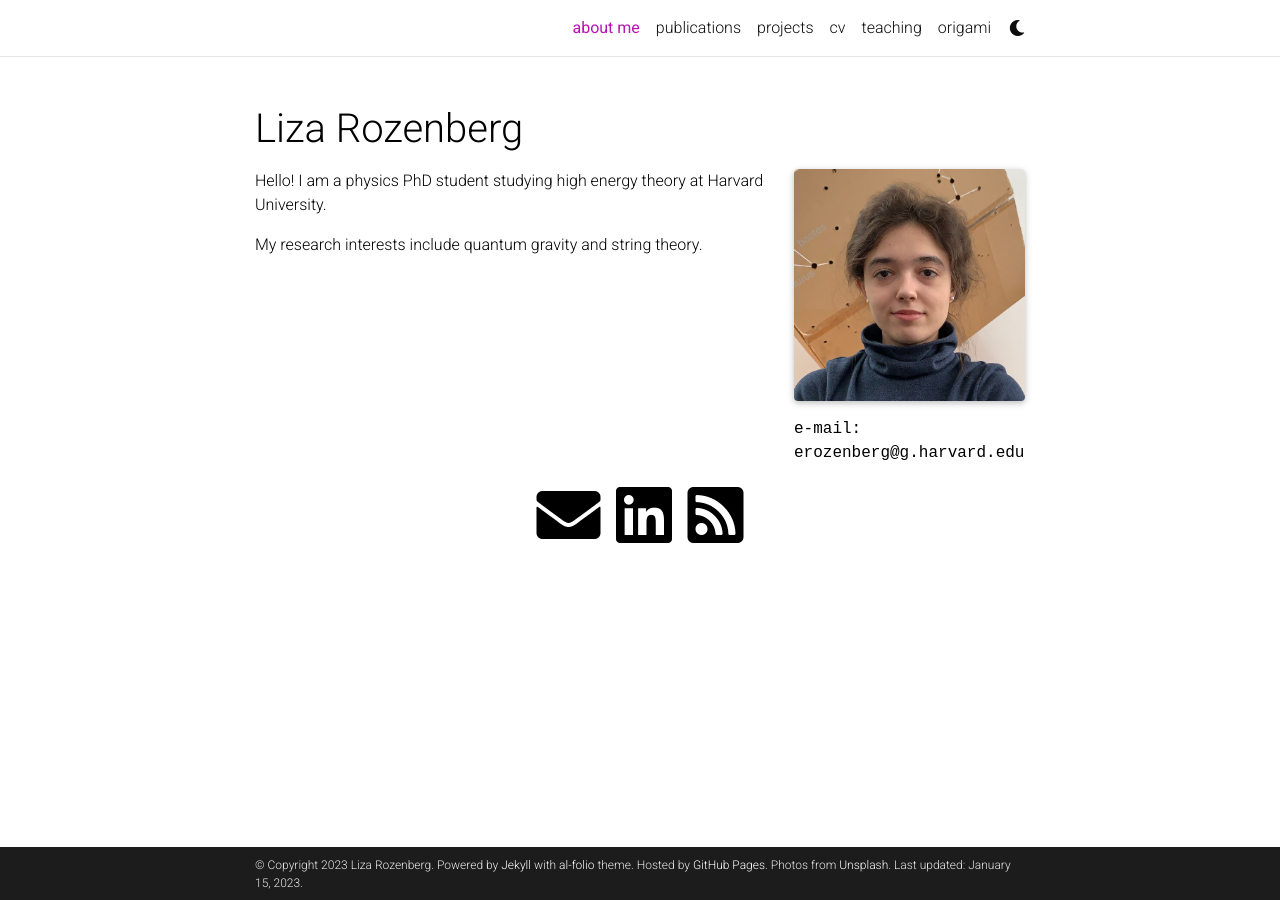
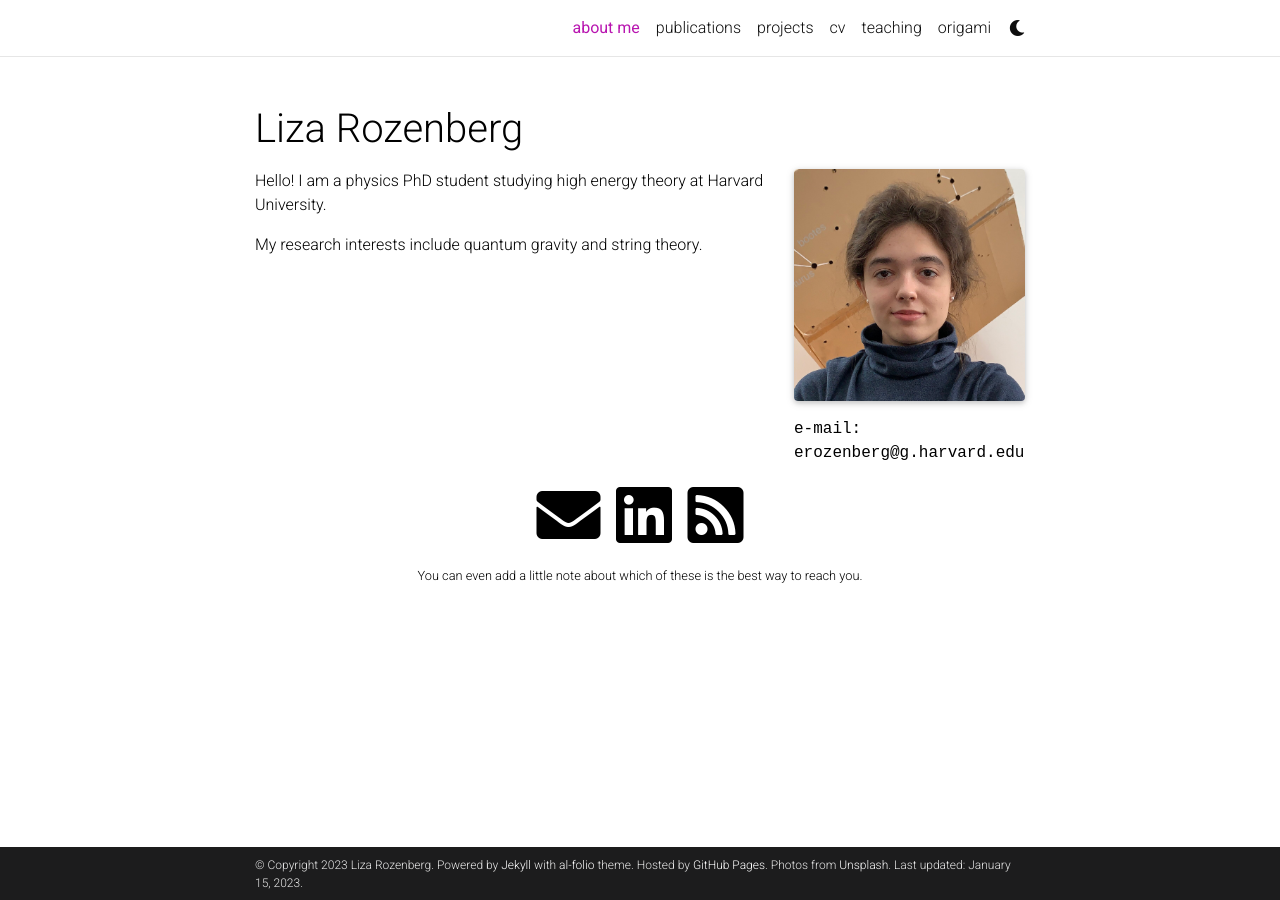
Before and after one commit to acequark/acequark.github.io, a Jekyll site: the page built from _pages/about.md, in a window 1280 px wide. Built offline with Jekyll 4.4.1, drawn with Linux system fonts in a browser that asks for light colours; full-size pictures stand in for the smaller copies a plugin makes; comment, search, counter and statistics services are not loaded; a style sheet for code colours, icons or effects is not loaded; some of the changed lines change nothing that is shown.

Commit message:
Update _config.yml

```diff
--- a/_config.yml
+++ b/_config.yml
@@ -97,8 +97,8 @@ facebook_id: # your facebook id
 youtube_id: # your youtube channel id (youtube.com/@<youtube_id>)
 discord_id: # your discord id (18-digit unique numerical identifier)
 
-#contact_note: >
-  #You can even add a little note about which of these is the best way to reach you.
+contact_note: >
+  You can even add a little note about which of these is the best way to reach you.
 
 # -----------------------------------------------------------------------------
 # Analytics and search engine verification
```
